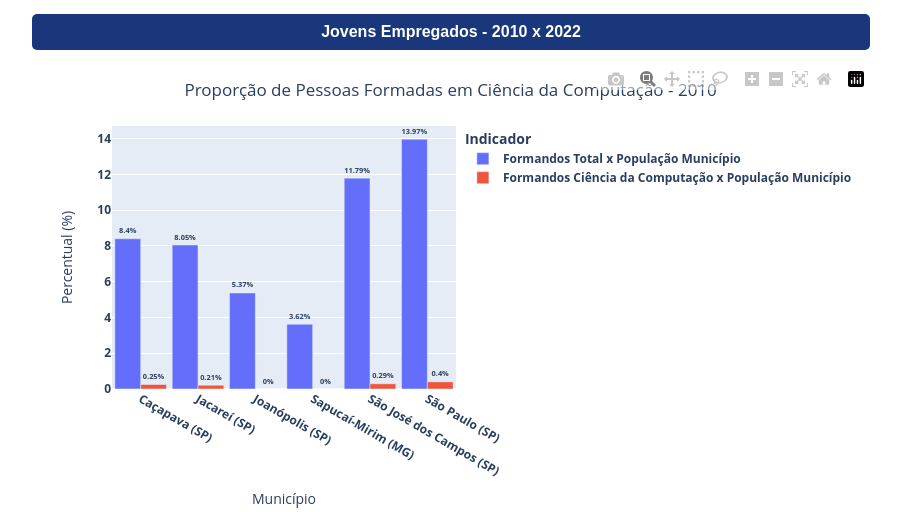
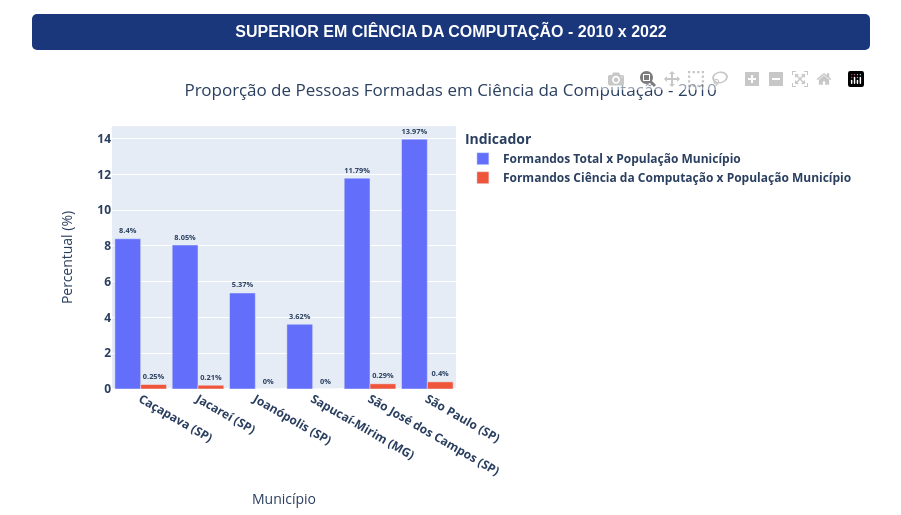
Before and after one commit to koitech-API/ProjectAPI, a Flask app: page /superior in a window 1280 px wide. Shown: the part 92-607 px from the top of the page, without its empty margins (189-1090 px from the left). Run offline with Flask 3, Linux system fonts and the light colour scheme; some libraries are stand-ins or nearby versions.

Commit message:
fix: título da página

```diff
--- a/src/templates/graficos/grafico_superior_ciencia_computacao.html
+++ b/src/templates/graficos/grafico_superior_ciencia_computacao.html
@@ -1,11 +1,11 @@
 {% extends "base.html" %}
 
-{% block title %} Jovens Empregados - Koitech {% endblock %}
+{% block title %} Superior em Ciência da Computação - Koitech {% endblock %}
 
 {% block content %}
 <script src="https://cdn.plot.ly/plotly-latest.min.js"></script>
 
-<summary class="tituloGrafico">Jovens Empregados - 2010 x 2022</summary>
+<summary class="tituloGrafico">SUPERIOR EM CIÊNCIA DA COMPUTAÇÃO - 2010 x 2022</summary>
 <!-- gráfico 01 -->
 <article class="graficos">
     <section id="grafico_superior_ciencia_computacao_2010"></section>
```
